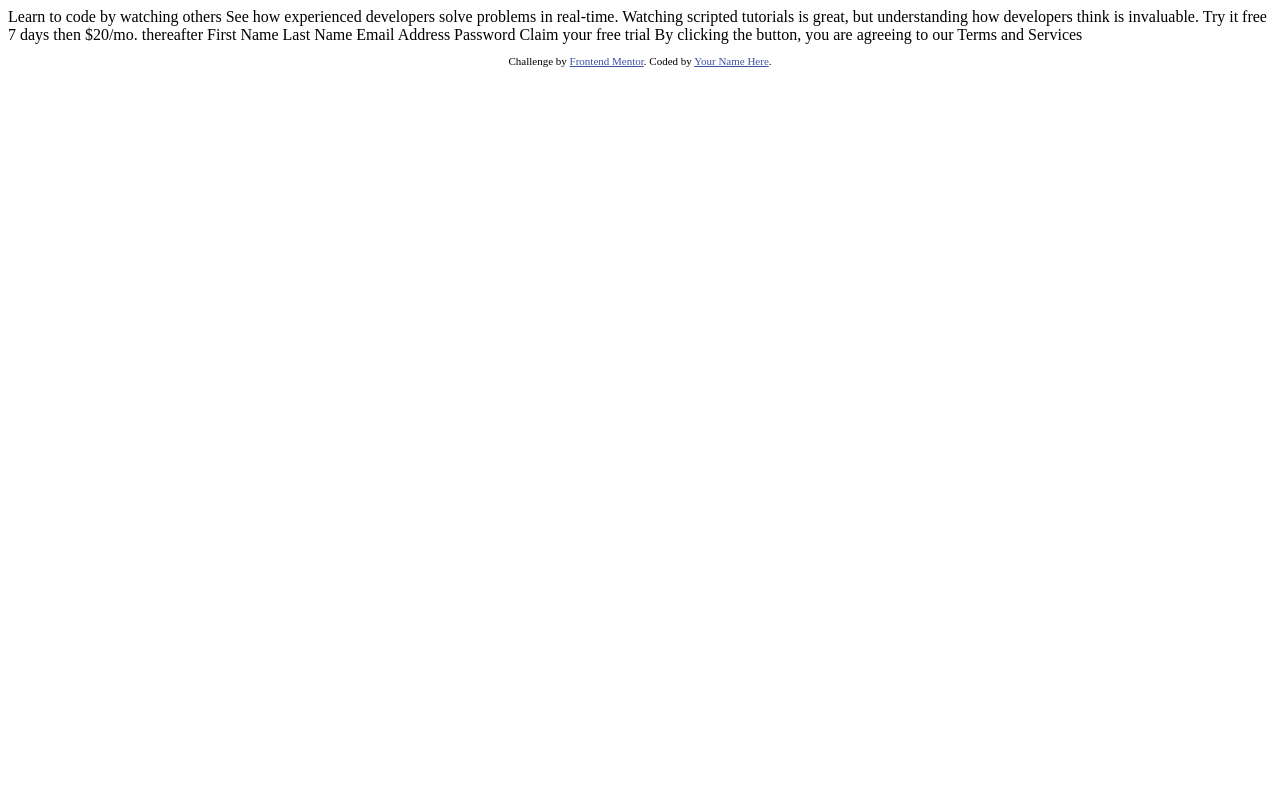
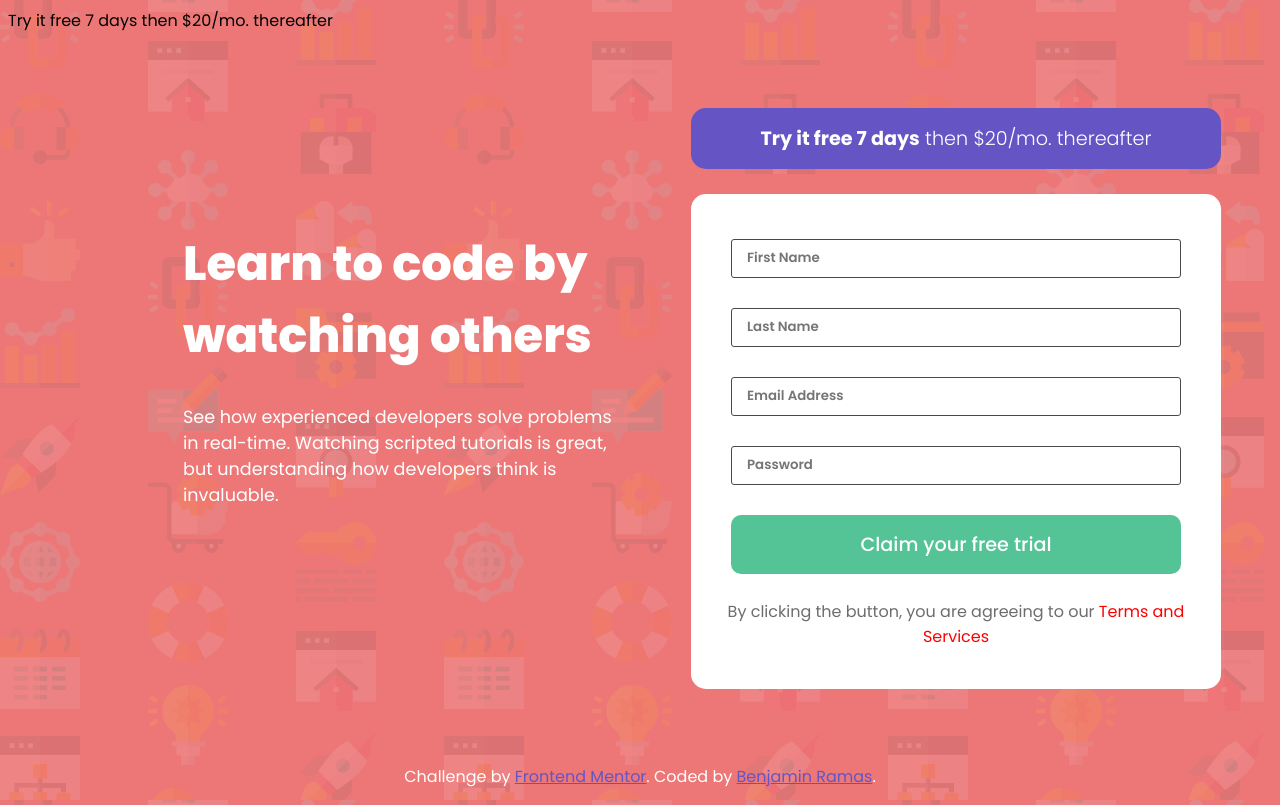
Before and after one commit to Benjamin-Ramas/intro-component-with-signup-form, a plain HTML site: page index.html in a window 1280 px wide. Drawn offline with Linux system fonts and the light colour scheme.

Commit message:
Added css styling

```diff
--- a/index.html
+++ b/index.html
@@ -2,40 +2,51 @@
 <html lang="en">
 <head>
   <meta charset="UTF-8">
-  <meta name="viewport" content="width=device-width, initial-scale=1.0"> <!-- displays site properly based on user's device -->
+  <meta name="viewport" content="width=device-width, initial-scale=1.0">
 
   <link rel="icon" type="image/png" sizes="32x32" href="./images/favicon-32x32.png">
 
+  <link rel="preconnect" href="https://fonts.googleapis.com">
+<link rel="preconnect" href="https://fonts.gstatic.com" crossorigin>
+<link href="https://fonts.googleapis.com/css2?family=Poppins:wght@100;300;400;500;600;700;800;900&display=swap" rel="stylesheet">
+
   <title>Frontend Mentor | Intro component with sign up form</title>
-
-  <!-- Feel free to remove these styles or customise in your own stylesheet 👍 -->
-  <style>
-    .attribution { font-size: 11px; text-align: center; }
-    .attribution a { color: hsl(228, 45%, 44%); }
-  </style>
+  <link rel="stylesheet" href="/src/css/main.css">
 </head>
 <body>
 
-  Learn to code by watching others
+  Try it free 7 days then $20/mo. thereafter
+  <span class="main-body">
+    <span class="side-section">
+      <div class="intro-text">
+        <h1>Learn to code by watching others</h1>
+        <p>See how experienced developers solve problems in real-time. Watching scripted tutorials is great, but understanding how developers think is invaluable. </p>
+      </div>
+    </span>
 
-  See how experienced developers solve problems in real-time. Watching scripted tutorials is great,
-  but understanding how developers think is invaluable.
+    <span class="side-section">
+      <div class="promo">
+        <h2><span class="bold">Try it free 7 days</span> then $20/mo. thereafter
+        </h2>
+      </div>
 
-  Try it free 7 days then $20/mo. thereafter
-
-  First Name
-  Last Name
-  Email Address
-  Password
-
-  Claim your free trial
-
-  By clicking the button, you are agreeing to our Terms and Services
+      <div class="form-container">
+        <form>
+          <input placeholder="First Name">
+          <input placeholder="Last Name">
+          <input type="email" placeholder="Email Address">
+          <input type="password" placeholder="Password">
+        </form>
+        <button>Claim your free trial</button>
+        <p>By clicking the button, you are agreeing to our <a>Terms and Services</a></p>
+      </div>
+    </span>
+  </span>
 
   <footer>
     <p class="attribution">
       Challenge by <a href="https://www.frontendmentor.io?ref=challenge" target="_blank">Frontend Mentor</a>.
-      Coded by <a href="#">Your Name Here</a>.
+      Coded by <a href="https://github.com/Benjamin-Ramas"target="_blank">Benjamin Ramas</a>.
     </p>
   </footer>
 </body>
--- /dev/null
+++ b/src/scss/main.scss
@@ -0,0 +1,137 @@
+$right-side-max-width: 500px;
+
+*{
+    font-family: 'Poppins', sans-serif;
+}
+
+body{
+    background-color: #ed7777;
+    background-image: url("/images/bg-intro-desktop.png");
+}
+
+.main-body{
+    display: flex;
+    flex-direction: row;
+}
+
+.intro-text{
+    margin: auto;
+    color: white;
+    padding: 25px;
+    padding-left: 175px;
+}
+
+.intro-text h1{
+    font-weight: 800;
+    font-size: 3em;
+}
+
+.intro-text p{
+    font-size: 1.1em;
+}
+
+.form-container{
+    text-align: center;
+    padding: 15px;
+    background-color: white;
+    display: flex;
+    flex-direction: column;
+    border-radius: 15px;
+    margin: 0 auto;
+    margin-top: 25px;
+    width: 90%;
+    max-width: $right-side-max-width;
+}
+
+.form-container form{
+    display: flex;
+    flex-direction: column;
+    margin: 15px 0;
+}
+
+.form-container input{
+    border: 1px solid #494949;
+    border-radius: 3px;
+    height: 35px;
+    margin: 15px 25px;
+    padding-left: 15px;
+    font-weight: 600;
+}
+
+.form-container button {
+    background-color: #54c497;
+    color: white;
+    border: none;
+    margin: 0 auto;
+    width: 90%;
+    border-radius: 10px;
+    padding: 15px 0;
+    font-size: 1.2em;
+    font-weight: 500;
+}
+
+.form-container p{
+    margin: 25px auto;
+    color: #323232b6;
+}
+
+.form-container a{
+    color: red;
+}
+
+.side-section{
+    display: flex;
+    flex-direction: column;
+    margin: 0 auto;
+    text-align: left;
+
+    flex-shrink: 0;
+    width: 50%;
+}
+
+.promo{
+    color: white;
+
+    flex-shrink: 0;
+    background-color: #6554c4;
+    text-align: center;
+    width: 90%;
+    margin: 0 auto;
+    margin-top: 75px;
+    padding: 0 15px;
+    max-width: $right-side-max-width;
+    border-radius: 15px;
+}
+
+.promo h2{
+    font-weight: 300;
+    font-size: 1.2em;
+}
+
+.bold{
+    font-weight: 700;
+}
+
+@media (max-width: 925px){
+    .main-body{
+        flex-direction: column;
+    }
+    .side-section{
+        width: auto;
+        margin: 0 15px;
+        text-align: center;
+    }
+    .intro-text{
+        padding-left: 0;
+    }
+}
+
+footer{
+    margin-top: 75px;
+    text-align: center;
+    color: white;
+}
+
+footer a{
+    color: #6554c4;
+}
```
Also changed, not shown: images/Screenshot_Desktop.png (added), images/Screenshot_Mobile.png (added), src/css/main.css (added), 3 other files.
